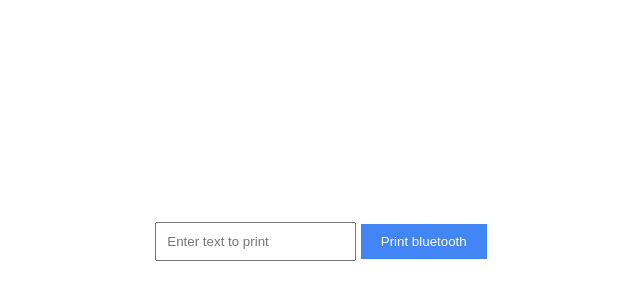
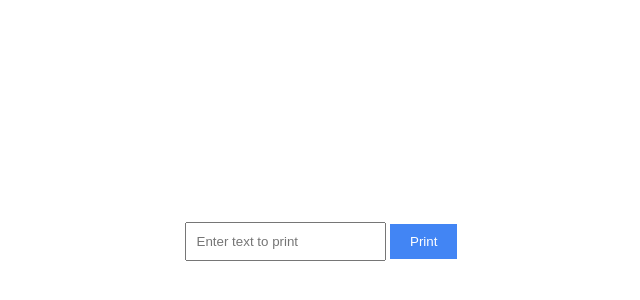
Before and after one commit to nadeer12/web_bluetooth, a plain HTML site: page index.html in a window 1280 px wide. Shown: the part 162-462 px from the top of the page, without its empty margins (319-959 px from the left). Drawn offline with Linux system fonts and the light colour scheme.

Commit message:
Update index.html

```diff
--- a/index.html
+++ b/index.html
@@ -46,7 +46,7 @@
   <div id="app">
     <div id="content">
       <input type="text" id="message" placeholder="Enter text to print">
-      <button id="print-btn">Print bluetooth</button>
+      <button id="print-btn">Print</button>
     </div>
     <div id="dialog" class="hidden">
       <h2>Error</h2>
```
